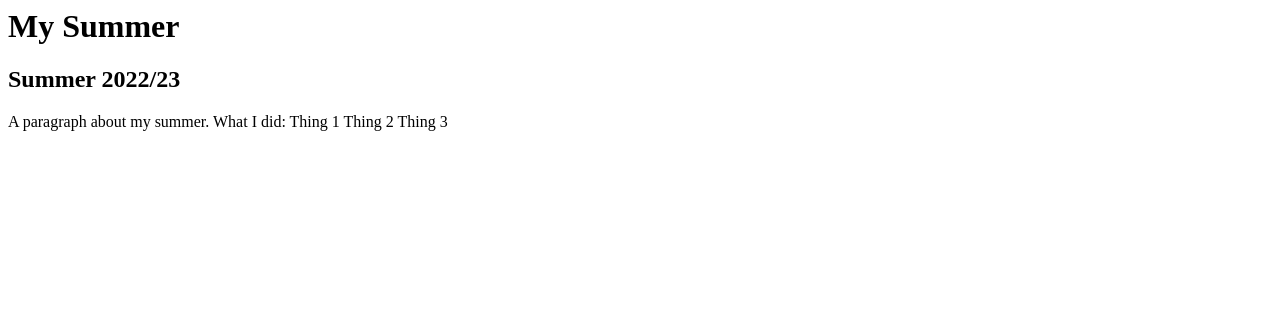
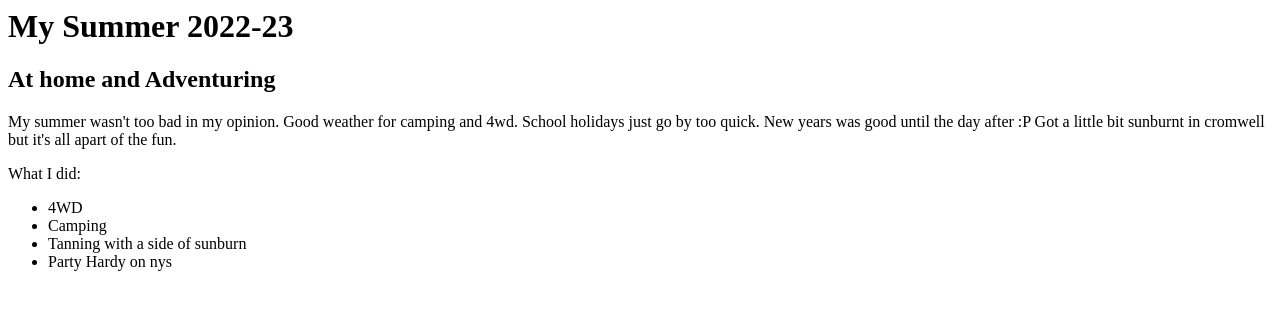
Before and after one commit to craighead-diocesan-school/my-summer-Kezza01, a plain HTML site: page index.html in a window 1280 px wide. Drawn offline with Linux system fonts and the light colour scheme.

Commit message:
Update index.html

```diff
--- a/index.html
+++ b/index.html
@@ -1,11 +1,15 @@
-<h1>My Summer</h1>
+<h1>My Summer 2022-23 </h1>
 
-<h2> Summer 2022/23 </h2>
+<h2> At home and Adventuring </h2>
 
-A paragraph about my summer.
+<p> My summer wasn't too bad in my opinion. Good weather for camping and 4wd.
+    School holidays just go by too quick. New years was good until the day after :P
+    Got a little bit sunburnt in cromwell but it's all apart of the fun. </p>
 
-What I did:
-
-Thing 1
-Thing 2
-Thing 3
+<p> What I did:</p>
+ <ul>
+ <li> 4WD </li>
+ <li> Camping </li>
+ <li> Tanning with a side of sunburn </li>
+ <li> Party Hardy on nys</li>
+</ul>
```
